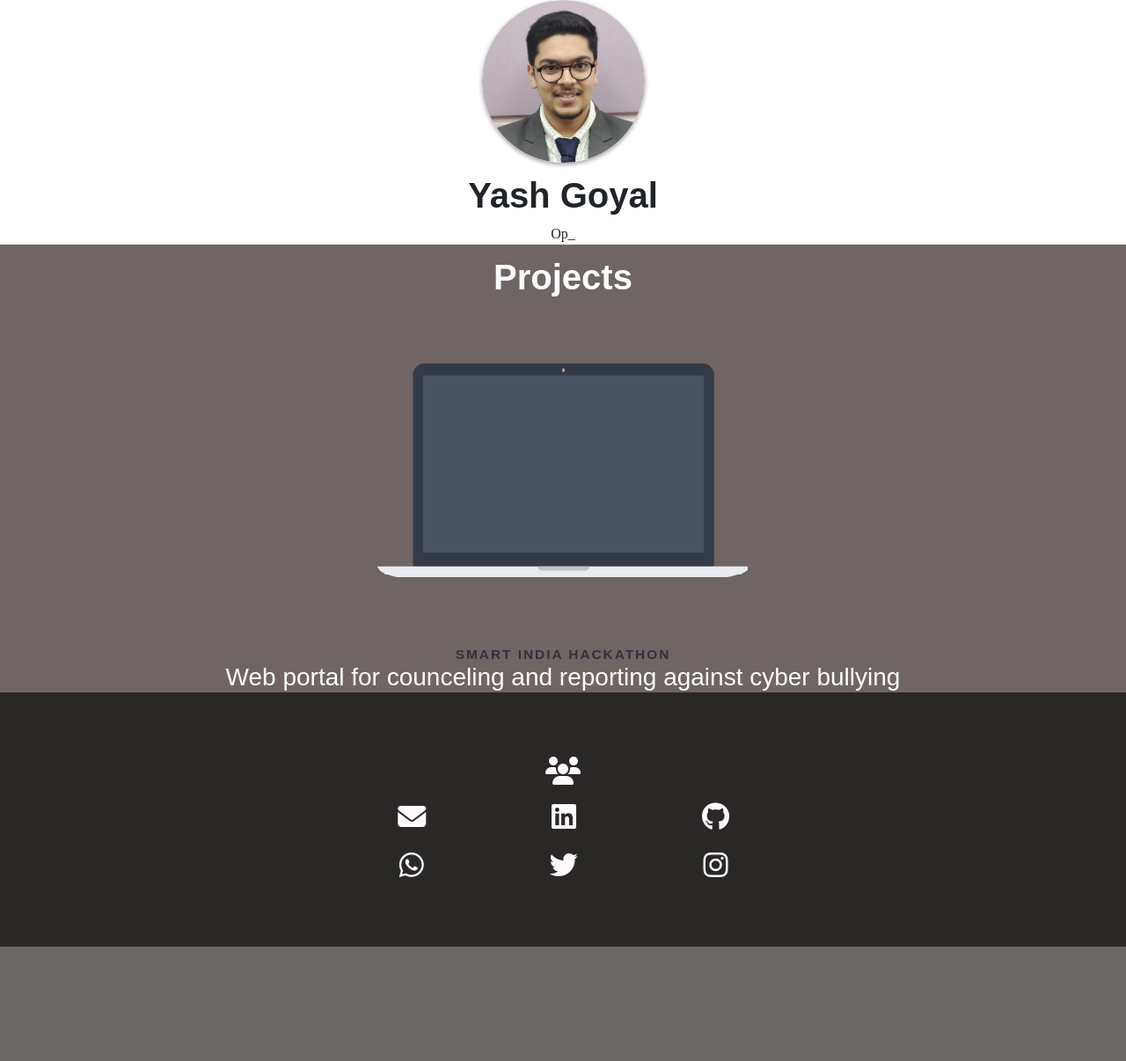
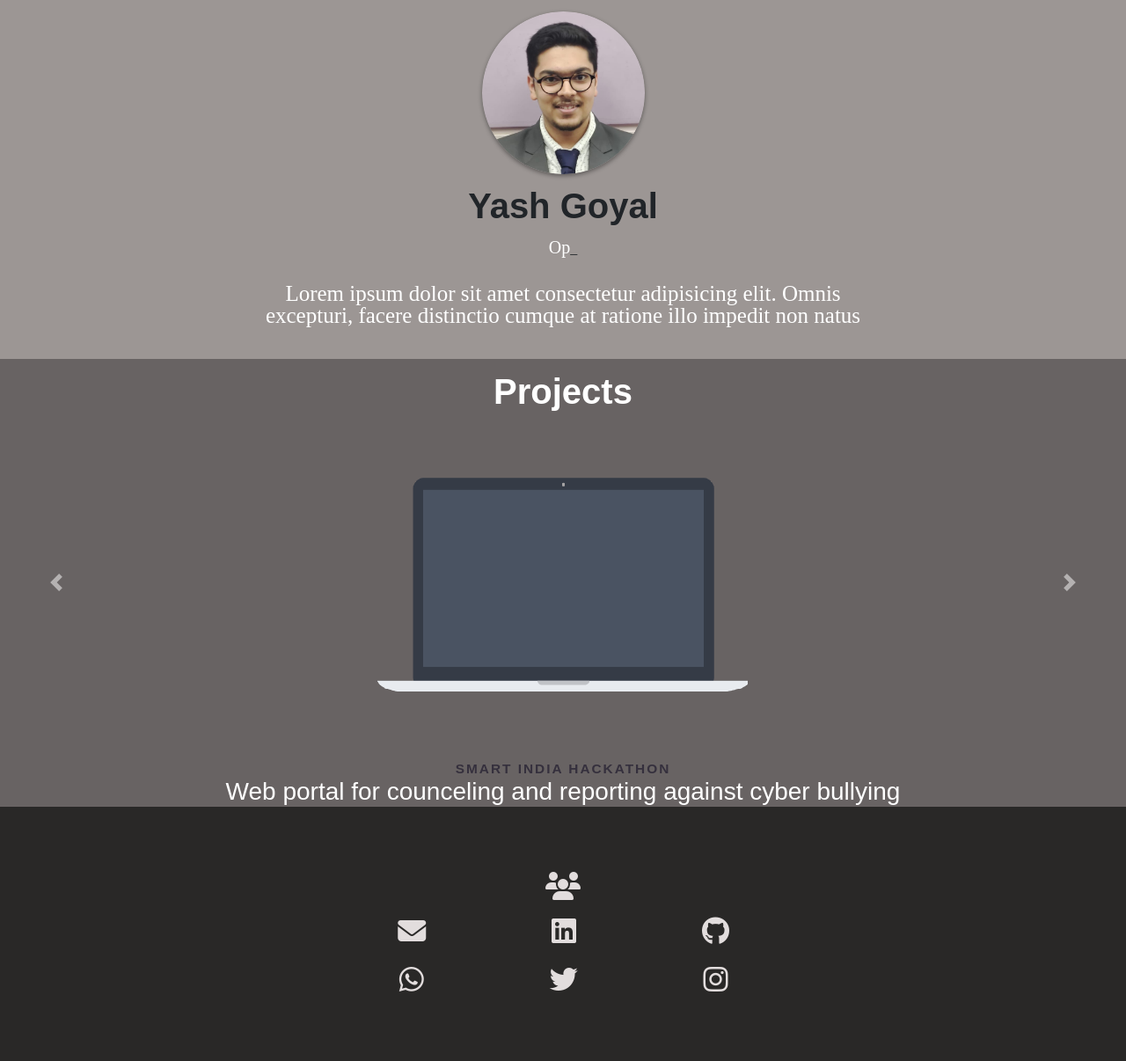
Before and after one commit to yashgoyal2802/YashGoyal2, a PHP site: page / in a window 1280 px wide. Shown: the whole page at 88% size. Before the commit the page ends 1076 px from the top, so only its background shows below. Run offline with PHP 8.4, Linux system fonts and the light colour scheme; some libraries are stand-ins or nearby versions.

Commit message:
improvements

```diff
--- a/css/styles.css
+++ b/css/styles.css
@@ -10,8 +10,13 @@ h4,
 h5,
 h6 {
     font-family: "Montserrat", sans-serif;
-    font-weight: 900;
+    font-weight: 700;
     padding: 1% 0 0 0;
+}
+
+.top-container {
+    padding: 1% 2%;
+    background-color: #9c9694;
 }
 
 .profile-pic {
@@ -22,13 +27,20 @@ h6 {
     overflow: auto;
 }
 
+p {
+    font-size: 25px;
+    color: #ffffff;
+    margin: 0 20%;
+    line-height: 1;
+    padding: 2%;
+}
 
 .container-fluid {
     padding: 1% 2%;
 }
 
 #testimonials {
-    background-color: #6e6564;
+    background-color: #686363;
     color: white;
 }
 
@@ -67,14 +79,14 @@ h6 {
 
 .icons {
     padding: 1% 2%;
-    color: snow;
+    color: rgb(226, 221, 221);
     font-size: 32px;
 }
 
 .bottom-container {
     background-color: rgb(41, 40, 39);
     padding: 5% 12%;
-    color: snow;
+    color: rgb(226, 221, 221);
 }
 
 .animate__animated.animate__wobble {
@@ -82,7 +94,8 @@ h6 {
     animation-duration: 1.3s;
 }
 
-#descripton {
+#description {
     font-weight: normal;
-    font-size: 17px;
+    font-size: 20px;
+    color: #ffffff;
 }
--- a/index.html
+++ b/index.html
@@ -74,6 +74,10 @@
         <img class="profile-pic" src="./assets/Yash.png" alt="Yash Goyal" />
         <h1>Yash Goyal</h1>
         <span id="description"></span>
+        <p>
+          Lorem ipsum dolor sit amet consectetur adipisicing elit. Omnis
+          excepturi, facere distinctio cumque at ratione illo impedit non natus
+        </p>
       </header>
     </div>
     <div id="testimonials" class="middle-container">
@@ -112,7 +116,7 @@
             </div>
           </div>
         </div>
-        <!-- <a
+        <a
           class="carousel-control carousel-control-prev"
           href="#testimonial-corousel"
           role="button"
@@ -129,7 +133,7 @@
         >
           <span class="carousel-control-next-icon" aria-hidden="true"></span>
           <span class="sr-only">Next</span>
-        </a> -->
+        </a>
       </div>
     </div>
     <div class="bottom-container">
```
